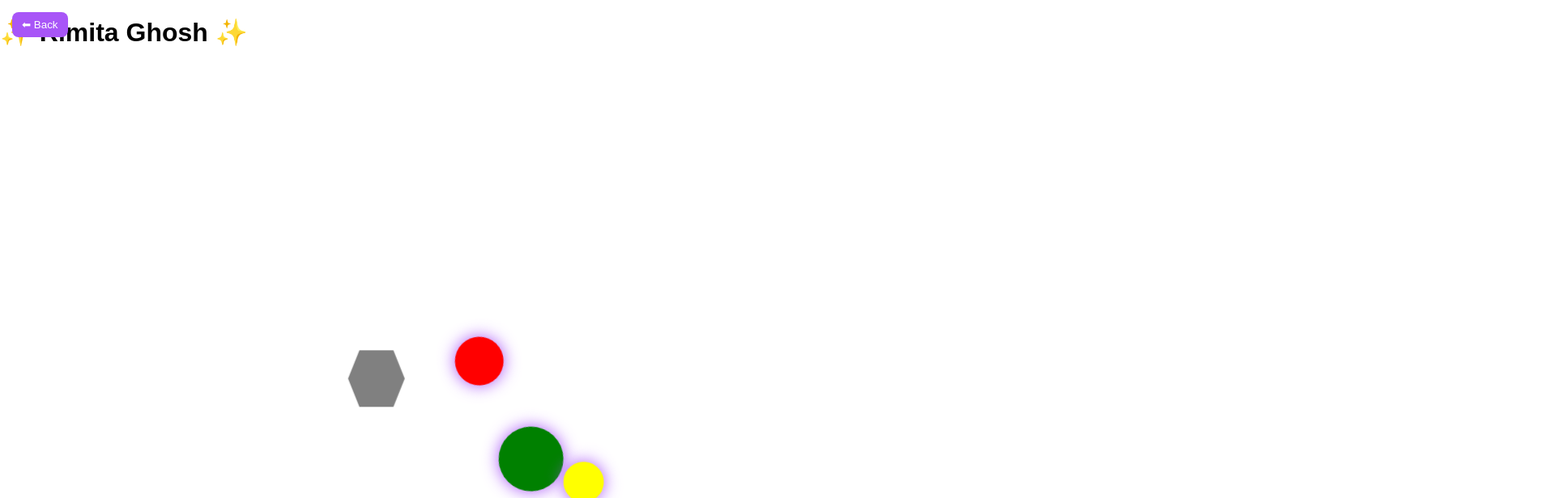
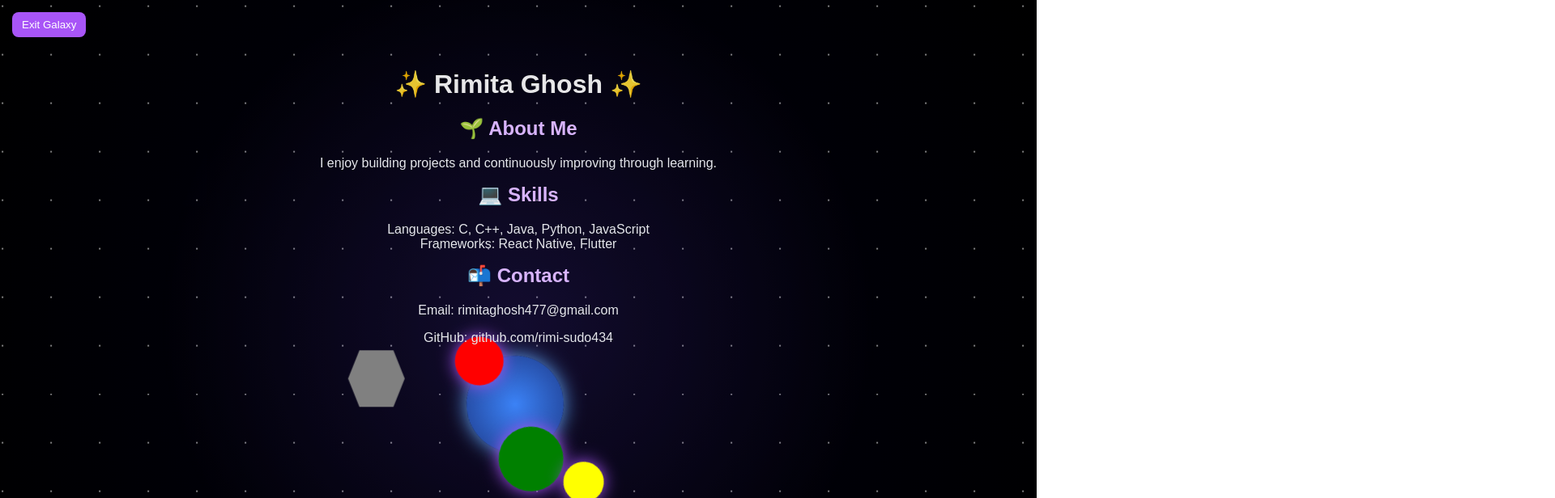
Before and after one commit to rimi-sudo434/my-portfolio, a React (Create React App) app: page / in a window 1280 px wide. Both pictures are taken after a click on the button "Open My Galaxy". Shown: the top 616 px of the page at 81% size, 1920 px wide, since content can reach past the window. Built offline with nearby package versions, Linux system fonts and the light colour scheme.

Commit message:
Revise App component layout and text
Updated content and structure for the home and galaxy sections.

```diff
--- a/src/App.js
+++ b/src/App.js
@@ -5,35 +5,75 @@ function App() {
   const [galaxy, setGalaxy] = useState(false);
 
   return (
-    <div className={galaxy ? "space" : "App"}>
+    <div className="App">
 
+      {/* ================= HOME ================= */}
       {!galaxy && (
         <div className="home">
-          <h1>Hi, I'm Rimita Ghosh 👩‍💻</h1>
+
+          <h1 className="blinkName">✨ Rimita Ghosh ✨</h1>
           <p>Web Developer • Tech Enthusiast</p>
+
+          <h2>🌱 About Me</h2>
+          <p>
+            I enjoy building projects and continuously improving through learning.
+          </p>
+
+          <h2>💻 Skills</h2>
+          <p>
+            Languages: C, C++, Java, Python, JavaScript<br />
+            Frameworks: React Native, Flutter
+          </p>
+
+          <h2>📬 Contact</h2>
+          <p>Email: rimitaghosh477@gmail.com</p>
+          <p>GitHub: github.com/rimi-sudo434</p>
 
           <button className="btn" onClick={() => setGalaxy(true)}>
             Open My Galaxy
           </button>
+
         </div>
       )}
 
+      {/* ================= GALAXY ================= */}
       {galaxy && (
-        <>
-          <h1 className="name">✨ Rimita Ghosh ✨</h1>
+        <div className="universe">
+
+          {/* INFO INSIDE SPACE */}
+          <div className="infoPanel">
+            <h1 className="spaceName">✨ Rimita Ghosh ✨</h1>
+
+            <h2>🌱 About Me</h2>
+            <p>I enjoy building projects and continuously improving through learning.</p>
+
+            <h2>💻 Skills</h2>
+            <p>
+              Languages: C, C++, Java, Python, JavaScript<br />
+              Frameworks: React Native, Flutter
+            </p>
+
+            <h2>📬 Contact</h2>
+            <p>Email: rimitaghosh477@gmail.com</p>
+            <p>GitHub: github.com/rimi-sudo434</p>
+          </div>
 
           <button className="backBtn" onClick={() => setGalaxy(false)}>
-            ⬅ Back
+            Exit Galaxy
           </button>
 
+          {/* SPACE ELEMENTS */}
           <div className="stars"></div>
+          <div className="nebula"></div>
 
+          <div className="earth"></div>
           <div className="station"></div>
 
           <div className="planet p1"></div>
           <div className="planet p2"></div>
           <div className="planet p3"></div>
-        </>
+
+        </div>
       )}
 
     </div>
```
